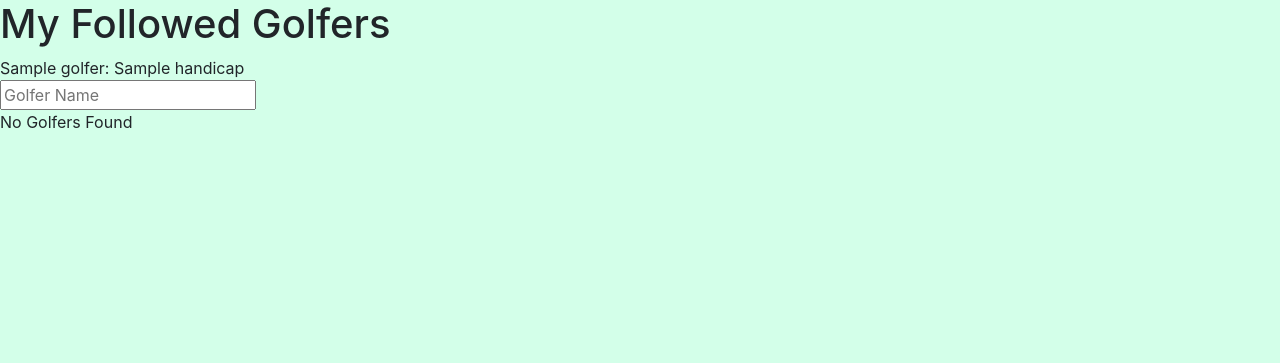
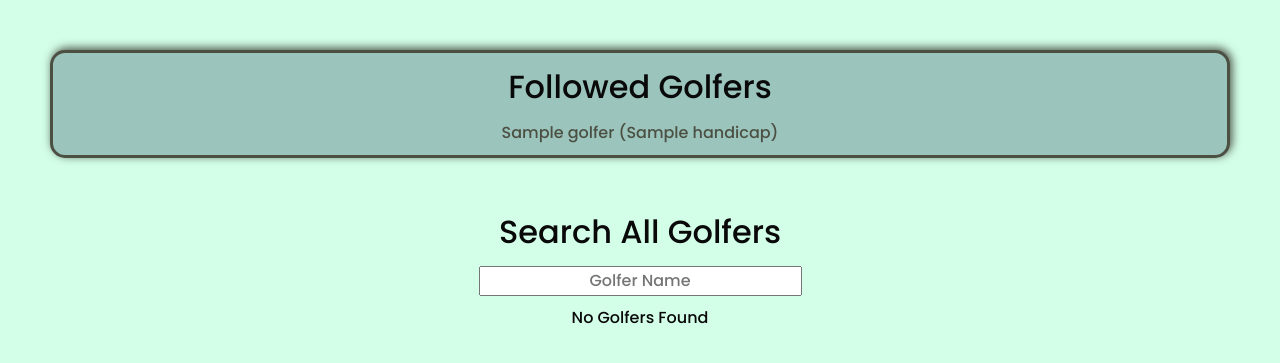
Before and after one commit to spoolD/Handicap-Calculator, a Django app: template calculator/templates/lookup.html in a window 1280 px wide. Shown: the part 56-419 px from the top of the page. Run offline with Django 4.2, Linux system fonts and the light colour scheme; the template is opened without the code that fills it: most values are stand-ins (such as "Sample title", 1, 10 or a date in 2020); some libraries are stand-ins or nearby versions.

Commit message:
Format golfer lookup and fix bug when searching for self

```diff
--- a/calculator/static/search.js
+++ b/calculator/static/search.js
@@ -27,16 +27,10 @@ function add_golfer(golfer){
 
     const user_container = document.createElement('div');
     const user = document.createElement('a')
-    user.textContent = golfer.username;
+    user.textContent = golfer.username + ' (' + golfer.handicap + ')';
     user.href = 'find/' + golfer.username
     user_container.append(user)
     container.append(user_container);
 
-    const handicap = document.createElement('div');
-    handicap.innerText = golfer.handicap;
-    container.append(handicap);
-
-
-
     document.querySelector('#results').append(container);
 }
--- a/calculator/static/styles.css
+++ b/calculator/static/styles.css
@@ -37,6 +37,7 @@ html, body{
     color: #090909;
 }
 
+
 .login-container{
     display: flex;
     flex-direction: column;
@@ -55,6 +56,10 @@ html, body{
     border-radius: 15px;
     border: 3px solid #4b5043;
     box-shadow: 2px -2px 10px #4b5043;
+}
+
+.section{
+    margin: 50px;
 }
 
 .score-form{
@@ -103,7 +108,10 @@ html, body{
     margin-right: 10px;
     margin-left:auto;
 }
-
+.search-section{
+    text-align: center;
+    margin-top: 25px;
+}
 label{
     margin-bottom: 0rem;
 }
--- a/calculator/templates/index.html
+++ b/calculator/templates/index.html
@@ -8,7 +8,6 @@
         <div class="sub-container">
             <div class="title-text">{{user}}</div>
             <div class="title-text">{{user.handicap}}</div>
-
         </div>
         <button class="button"><a href="/add">Post Score</a></button>
         <div class="spacer20"></div>
--- a/calculator/templates/lookup.html
+++ b/calculator/templates/lookup.html
@@ -6,19 +6,26 @@
 {% endblock %}
 
 {% block body %}
-<div>
-    <h1>My Followed Golfers</h1>
-    {% for golfer in following %}
-        <div>{{golfer}}: {{golfer.handicap}}</div>
+
+    <div class="background section">
+        <div class="title-text">Followed Golfers</div>
+        {% for golfer in following %}
+        <div class="sub-container">
+            <div class="centered-text">
+                <a href="/find/{{golfer}}">{{golfer}} ({{golfer.handicap}})</a>
+            </div>
+        </div>
+    </div>
     {% endfor %}
-</div>
-
-<div>
-    <input id="golfer-search" type="text" placeholder="Golfer Name">
-</div>
-
-<div id="results">
-    <div>No Golfers Found</div>
-
+<div class="search-section">
+    <div class="title-text">
+        Search All Golfers
+    </div>
+    <div class="form-input">
+        <input class="centered-text" id="golfer-search" type="text" placeholder="Golfer Name">
+    </div>
+    <div id="results" class="centered-text">
+        <div >No Golfers Found</div>
+    </div>
 </div>
 {% endblock %}
--- a/calculator/views.py
+++ b/calculator/views.py
@@ -43,8 +43,9 @@ def golfer_home(request, golfer):
     golfer_obj = User.objects.get(username=golfer)
     scores = Score.objects.filter(golfer=golfer_obj, holes='18').order_by('-date')[:20]
 
-    if request.user == golfer_obj.username:
-        follow_button = False
+    if str(request.user) == golfer:
+        print('here')
+        return HttpResponseRedirect(reverse('index'))
     else:
         follow_button = True
 
```
